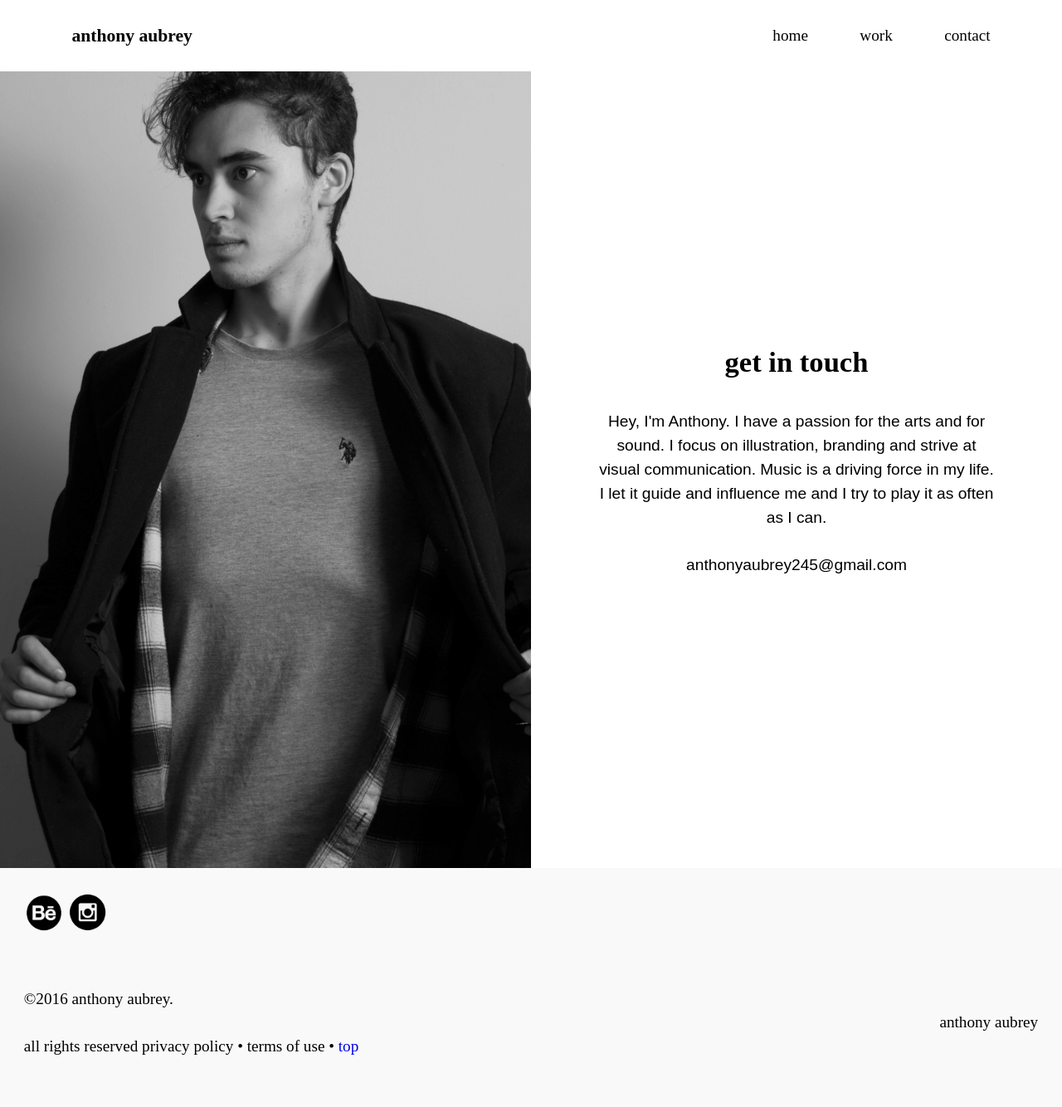
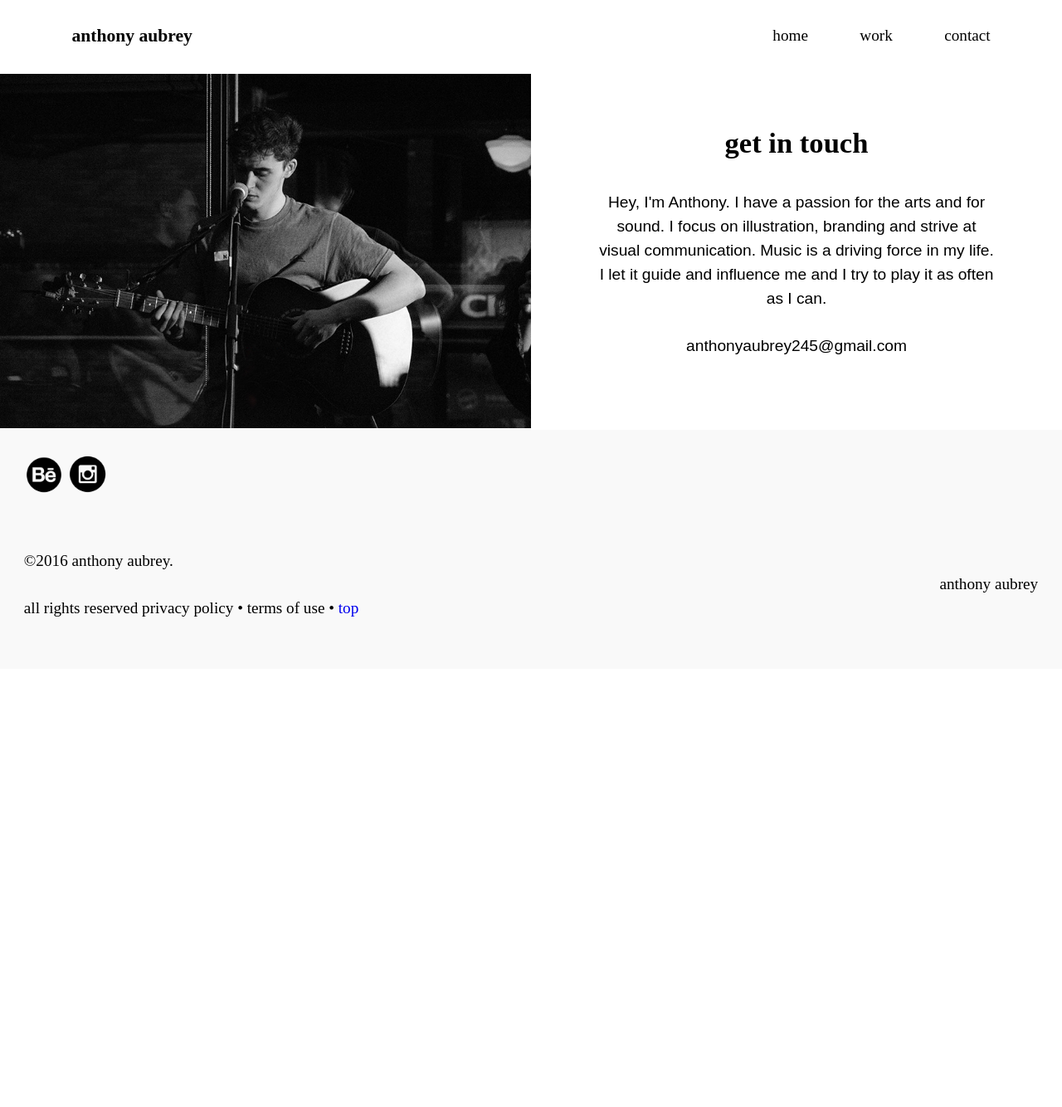
Before and after one commit to anthonyaubrey/portfolio, a Jekyll site: the page built from contact.html, in a window 1280 px wide. Shown: the whole page at 83% size. Built offline with Jekyll 4.4.1, drawn with Linux system fonts in a browser that asks for light colours; after the commit the page ends 900 px from its top, so only the background shows below that.

Commit message:
Added new img to contact page

```diff
--- a/contact.html
+++ b/contact.html
@@ -6,7 +6,7 @@
 
   <div class="grid grid-middle">
     <div class="unit unit-xs-1 unit-s-1 unit-m-1-2 unit-l-1-2">
-      <img class="img-flex"src="{{site.baseurl}}/img/tony.jpg">
+      <img class="img-flex"src="{{site.baseurl}}/img/tonyguitar.jpg">
     </div>
 
     <div class="unit unit-xs-1 unit-s-1 unit-m-1-2 unit-l-1-2 wrapper text-center island-2">
```
Also changed, not shown: img/tony.jpg (deleted), img/tonyguitar.jpg (added).
